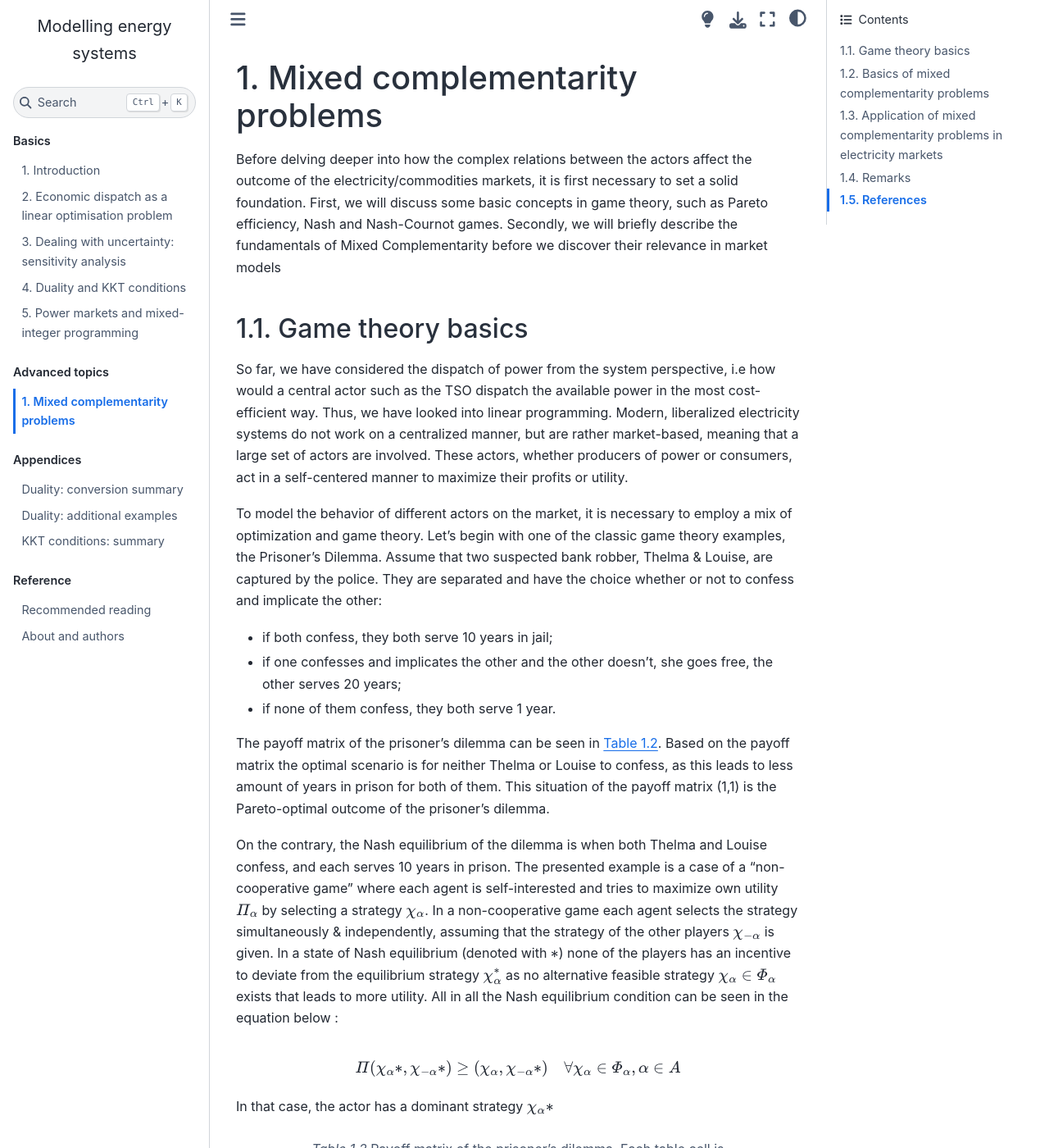
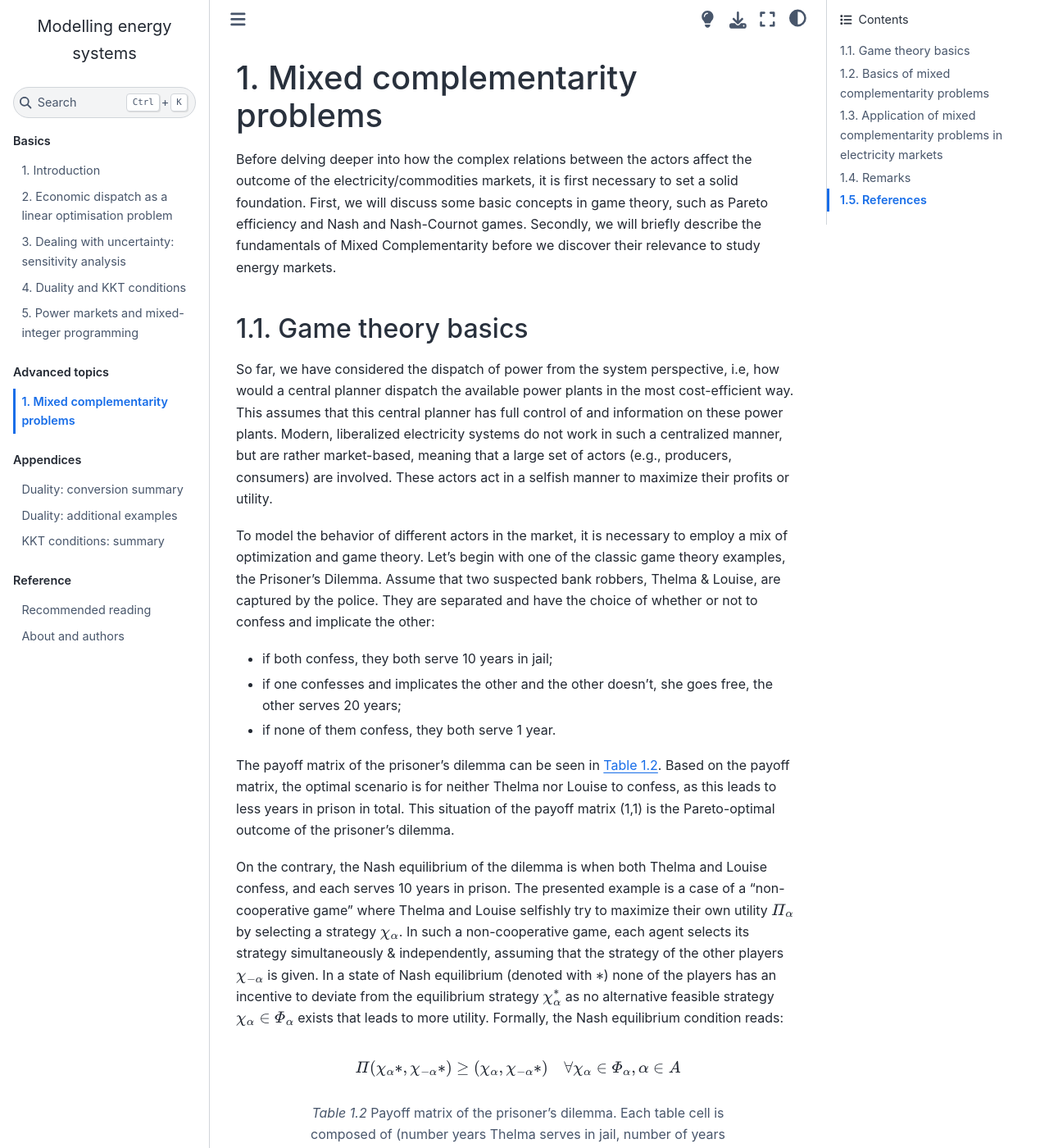
Before and after one commit to sjpfenninger/modelling-energy-systems, a Jupyter Book: the page built from advanced/mixed-complementarity.md, in a window 1280 px wide and 1400 px high. Shown: the whole window at 82% size. Built offline with Jupyter Book 1.0.4 settings and Sphinx 7.4.7 and the Sphinx Book theme 1.1.4, drawn with Linux system fonts in a browser that asks for light colours; comment, search, counter and statistics services are not loaded; cross-references to code outside the pages are shown as plain code; some of the changed text lies outside the part shown.

Commit message:
Update mixed-complementarity.md (#8)

````diff
--- a/advanced/mixed-complementarity.md
+++ b/advanced/mixed-complementarity.md
@@ -2,25 +2,23 @@
 
 # Mixed complementarity problems
 
-Before delving deeper into how the complex relations between the actors affect the outcome of the electricity/commodities markets, it is first necessary to set a solid foundation. First, we will discuss some basic concepts in game theory, such as Pareto efficiency, Nash and Nash-Cournot games. Secondly, we will briefly describe the fundamentals of Mixed Complementarity before we discover their relevance in market models
+Before delving deeper into how the complex relations between the actors affect the outcome of the electricity/commodities markets, it is first necessary to set a solid foundation. First, we will discuss some basic concepts in game theory, such as Pareto efficiency and Nash and Nash-Cournot games. Secondly, we will briefly describe the fundamentals of Mixed Complementarity before we discover their relevance to study energy markets.
 
 ## Game theory basics
 
-So far, we have considered the dispatch of power from the system perspective, i.e how would a central actor such as the TSO dispatch the available power in the most cost-efficient way. Thus, we have looked into linear programming. Modern, liberalized electricity systems do not work  on a centralized manner, but are rather market-based, meaning that a large set of actors are involved. These actors, whether producers of power or consumers, act in a self-centered manner to maximize their profits or utility.
+So far, we have considered the dispatch of power from the system perspective, i.e, how would a central planner dispatch the available power plants in the most cost-efficient way. This assumes that this central planner has full control of and information on these power plants.  Modern, liberalized electricity systems do not work in such a centralized manner, but are rather market-based, meaning that a large set of actors (e.g., producers, consumers) are involved. These actors act in a selfish manner to maximize their profits or utility.
 
-To model the behavior of different actors on the market, it is necessary to employ a mix of optimization and game theory. Let's begin with one of the classic game theory examples, the Prisoner's Dilemma. Assume that two suspected bank robber, Thelma & Louise, are captured by the police. They are separated and have the choice whether or not to confess and implicate the other:
+To model the behavior of different actors in the market, it is necessary to employ a mix of optimization and game theory. Let's begin with one of the classic game theory examples, the Prisoner's Dilemma. Assume that two suspected bank robbers, Thelma & Louise, are captured by the police. They are separated and have the choice of whether or not to confess and implicate the other:
 
 * if both confess, they both serve 10 years in jail;
 * if one confesses and implicates the other and the other doesn’t, she goes free, the other serves 20 years;
 * if none of them confess, they both serve 1 year.
 
-The payoff matrix of the prisoner's dilemma can be seen in {numref}`fig-payoff-matrix`. Based on the payoff matrix the optimal scenario is for neither Thelma or Louise to confess, as this leads to less amount of years in prison for both of them. This situation of the payoff matrix (1,1) is the Pareto-optimal outcome of the prisoner's dilemma.
+The payoff matrix of the prisoner's dilemma can be seen in {numref}`fig-payoff-matrix`. Based on the payoff matrix, the optimal scenario is for neither Thelma nor Louise to confess, as this leads to less years in prison in total. This situation of the payoff matrix (1,1) is the Pareto-optimal outcome of the prisoner's dilemma.
 
-On the contrary, the Nash equilibrium of the dilemma is when both Thelma and Louise confess, and each serves 10 years in prison. The presented example is a case of a "non-cooperative game" where each agent is self-interested and tries to maximize own utility $Π_α$ by selecting a strategy $χ_α$. In a non-cooperative game each agent selects the strategy simultaneously & independently, assuming that the strategy of the other players $χ_{-α}$ is given. In a state of Nash equilibrium (denoted with $*$) none of the players has an incentive to deviate from the equilibrium strategy $χ_α^*$ as no alternative feasible strategy $χ_α \in Φ_α$ exists that leads to more utility. All in all the Nash equilibrium condition can be seen in the equation below :
+On the contrary, the Nash equilibrium of the dilemma is when both Thelma and Louise confess, and each serves 10 years in prison. The presented example is a case of a "non-cooperative game" where Thelma and Louise selfishly try to maximize their own utility $Π_α$ by selecting a strategy $χ_α$. In such a non-cooperative game, each agent selects its strategy simultaneously & independently, assuming that the strategy of the other players $χ_{-α}$ is given. In a state of Nash equilibrium (denoted with $*$) none of the players has an incentive to deviate from the equilibrium strategy $χ_α^*$ as no alternative feasible strategy $χ_α \in Φ_α$ exists that leads to more utility. Formally, the Nash equilibrium condition reads:
 
 $$ Π(χ_α*, χ_{-α}*) \geq (χ_α, χ_{-α}*) \quad \forall χ_α \in Φ_α , α \in A $$
-
-In that case, the actor has a dominant strategy $χ_α*$
 
 :::{table} Payoff matrix of the prisoner's dilemma. Each table cell is composed of (number years Thelma serves in jail, number of years Louise serves in jail).
 :width: 75%
@@ -32,16 +30,13 @@
 | **Louise does not confess** | (0, 20)          | (1, 1)                  |
 :::
 
+Linking this back to our example, the case where both Thelma and Louise confess is the Nash equilibrium point since Thelma has no utility if she changes her strategy unilaterally. If she chooses to not confess, instead of 10 years in prison, she will receive 20 years while Thelma will be released. In other terms, her utility will be lower than the Nash-equilibrium point. In summary, in Nash games, each actor chooses the strategy with the highest payoff for themselves, assuming that the other actors have done the same at the same time  {cite}`Gabriel_Conejo_Fuller_Hobbs_Ruiz_2013`.
 
-
-To relate with the example, the case where both Thelma and Louise confess is the Nash equilibrium point since Thelma has no utility if she changes her strategy unilaterally. If she chooses to not confess, instead of 10 years in prison, she will receive 20 years while Thelma will be released. In other terms, her utility will be lower than the Nash-equilibrium point. All in all, in Nash equilibria each actor chooses the strategy with the highest payoff for themselves, assuming that the other actors have done the same at the same time  {cite}`Gabriel_Conejo_Fuller_Hobbs_Ruiz_2013`.
-
-The Nash equilibrium is generally used to describe perfectly-competitive markets, where the firms are price-takers. This means that the actions of the market actors  do not influence the market price. A special type of Nash equilibrium is the Nash-Cournot equilibrium. In a Nash-Cournot game or when firms compete "a la Cournot", each firm anticipates its impact on the market through the knowledge of the inversion function {cite}`ruiz2014tutorial`. More specifically, in a Nash-Cournot game, the firms compete on production quantity and anticipate the impact of their action on the commodity price.
+Such Nash games can be  used to describe perfectly competitive electricity markets, where the producers and consumers are price-takers. This means that the market actors do anticipate how their own actions will influence the market price. In contrast, in Nash-Cournot games, each firm anticipates its impact on the market through the knowledge of the inversion function {cite}`ruiz2014tutorial`. More specifically, in a Nash-Cournot game, the firms compete on production quantity and anticipate the impact of their own actions on the commodity price.
 
 ```{admonition} Pareto Optimal Outcome
-The Pareto optimal strategy, named after the economist Vilfredo Pareto, corresponds to a strategy, where no alternative one exists, that benefits all actors. Therefore, it is the optimal solution for all actors jointly and represents the case for cooperative game theory.
+The Pareto optimal strategy, named after the economist Vilfredo Pareto, corresponds to a strategy, where no alternative one exists, that benefits all actors. Therefore, it is the optimal solution for all actors jointly.
 ```
-
 
 ## Basics of mixed complementarity problems
 
````
